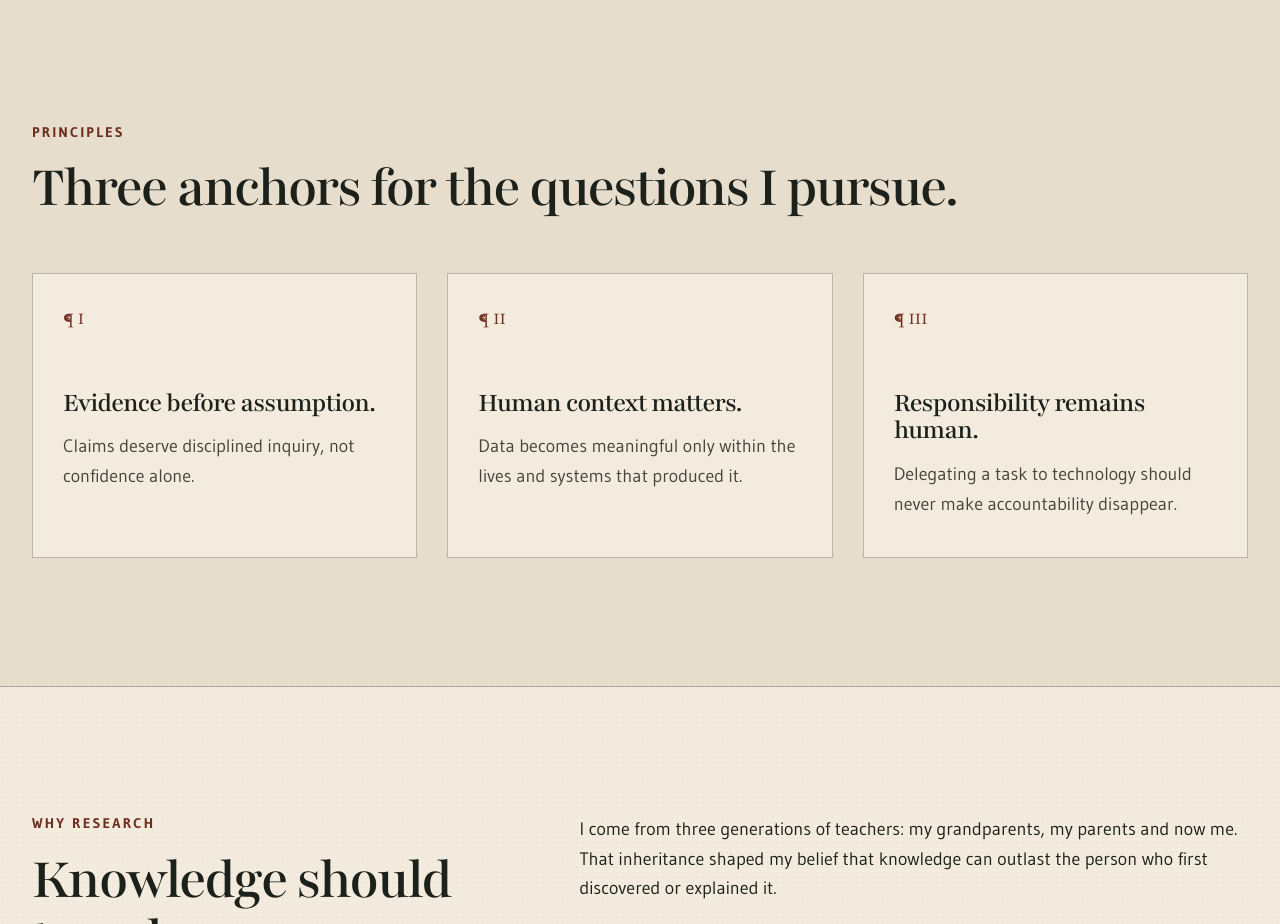
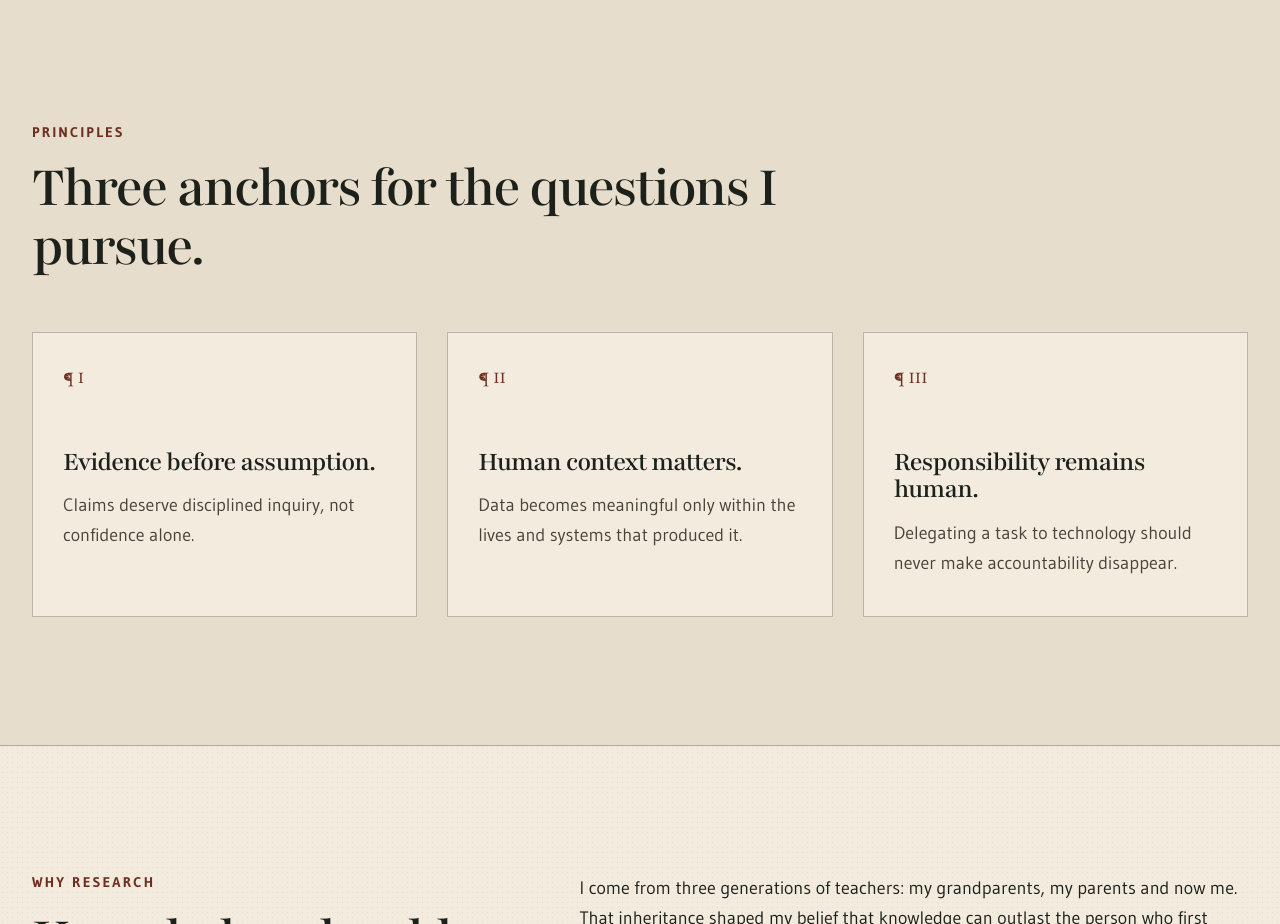
Before and after one commit to vincentnguyencreative06-stack/vincentnguyencreative06-stack.github.io, a Next.js app: page /research in a window 1280 px wide. Shown: the part 1980-2904 px from the top of the page. Built offline with nearby package versions, Linux system fonts and the light colour scheme.

Commit message:
Adjust section-heading and progression-note styles

```diff
--- a/app/globals.css
+++ b/app/globals.css
@@ -186,7 +186,7 @@ p { margin: 0; }
 .metric strong { font-family: "Playfair", Georgia, serif; font-size: clamp(2.2rem, 4vw, 4rem); font-weight: 520; line-height: 1; }
 .metric span { margin-top: 12px; font-size: 0.9rem; letter-spacing: 0.04em; }
 
-.section-heading { max-width: 1200px; margin-bottom: 55px; }
+.section-heading { max-width: 900px; margin-bottom: 55px; }
 .section-heading h2 { margin-top: 18px; }
 .split-heading { max-width: none; display: grid; grid-template-columns: 8fr 4fr; gap: 50px; align-items: end; }
 .split-heading > p { max-width: 390px; color: var(--muted); }
@@ -247,7 +247,7 @@ p { margin: 0; }
 .margin-note > span { color: var(--rust); font-family: "Playfair", Georgia, serif; font-size: 2.5rem; }
 .margin-note a { border-bottom: 1px solid; }
 
-.progression-note { display: grid; grid-template-columns: 2fr 10fr; gap: 30px; margin-bottom: 80px; padding: 26px 0; border-block: 1px solid var(--line); }
+.progression-note { display: grid; grid-template-columns: 2fr 10fr; gap: 30px; margin-bottom: 80px; padding: 26px 0; border-bottom: 1px solid var(--line); }
 .progression-note span { color: var(--rust); font-size: 0.875rem; letter-spacing: 0.1em; text-transform: uppercase; }
 .progression-note p { max-width: 920px; }
 .work-grid { margin-bottom: 30px; }
```
